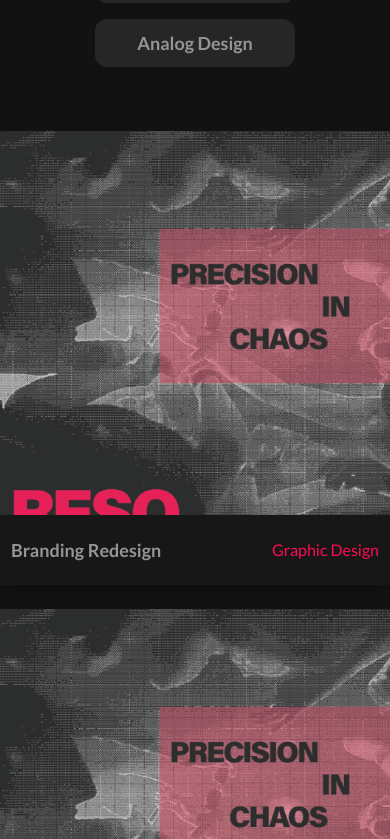
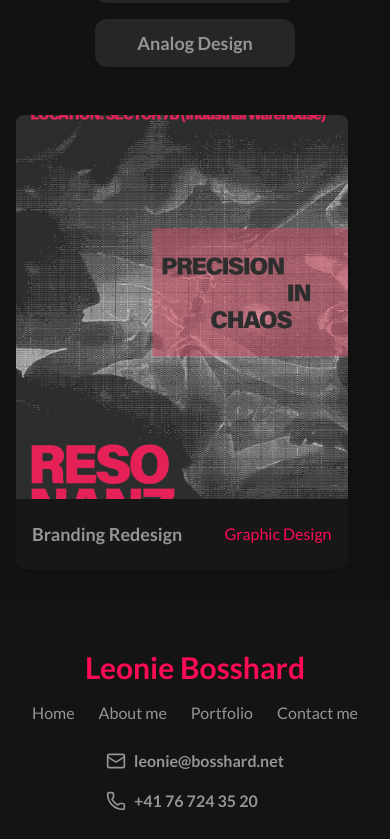
Before and after one commit to HardBoss07/leonie-bosshard-portfolio, a Next.js app: page / in a window 390 px wide. Shown: the part 3085-3924 px from the top of the page. Built offline with nearby package versions, Linux system fonts and the light colour scheme.

Commit message:
reworked project card and project grid to better fit for mobile design

```diff
--- a/components/projects/ProjectCard.tsx
+++ b/components/projects/ProjectCard.tsx
@@ -1,36 +1,36 @@
 import Image from "next/image";
 import { ProjectCardProps } from "@/types/project";
-import { cn } from "@/lib/utils/cn"; // Assuming cn is used for utility classes
+import { cn } from "@/lib/utils/cn";
 
 const ProjectCard: React.FC<ProjectCardProps> = ({
   coverImage,
   name,
   category,
 }) => {
-  // Determine the placeholder image path based on the category
-  // const placeholderImagePath = `/images/placeholder-${category.toLowerCase().replace(/ /g, '-')}.jpg`;
   const placeholderImagePath = `/images/example.png`;
 
   return (
     <div
       className={cn(
         "relative rounded-lg overflow-hidden shadow-lg hover:shadow-xl transition-shadow duration-300",
-        "bg-neutral-900 min-w-[400px] max-w-[400px]", // Changed background to bg-gray-900 for better contrast
+        "bg-neutral-900",
+        "w-[85vw] flex-shrink-0 snap-center",
+        "sm:w-full"
       )}
     >
-      <div className="relative w-full h-96"> {/* Adjusted height to h-96 */}
+      <div className="relative w-full h-96">
         <Image
-          src={placeholderImagePath} // Use placeholder for now
+          src={placeholderImagePath}
           alt={name}
           layout="fill"
           objectFit="cover"
           className="transition-transform duration-300 hover:scale-105"
         />
       </div>
-      <div className="p-4 h-[70px] flex flex-col justify-center"> {/* Added fixed height and centered content vertically */}
-        <div className="flex justify-between items-center"> {/* Flexbox for title and category */}
-          <h3 className="text-lg font-bold text-primary-text truncate">{name}</h3> {/* Added truncate to name */}
-          <p className="text-primary-accent text-md font-normal whitespace-nowrap">{category}</p> {/* Added whitespace-nowrap to category */}
+      <div className="p-4 h-[70px] flex flex-col justify-center">
+        <div className="flex justify-between items-center">
+          <h3 className="text-lg font-bold text-primary-text truncate">{name}</h3>
+          <p className="text-primary-accent text-md font-normal whitespace-nowrap">{category}</p>
         </div>
       </div>
     </div>
--- a/components/projects/ProjectGrid.tsx
+++ b/components/projects/ProjectGrid.tsx
@@ -1,6 +1,6 @@
 import React from "react";
 import { ProjectCardProps } from "@/types/project";
-import ProjectCard from "./ProjectCard"; // Assuming ProjectCard is in the same directory
+import ProjectCard from "@/components/projects/ProjectCard";
 
 interface ProjectGridProps {
   projects: ProjectCardProps[];
@@ -8,9 +8,14 @@ interface ProjectGridProps {
 
 const ProjectGrid: React.FC<ProjectGridProps> = ({ projects }) => {
   return (
-    <div className="flex flex-wrap justify-center gap-6 p-8">
+    <div className="flex overflow-x-auto snap-x snap-mandatory gap-0 mt-12 pb-8  hide-scrollbar sm:grid sm:grid-cols-2 lg:grid-cols-3 sm:gap-6 sm:pb-0">
       {projects.map((project, index) => (
-        <ProjectCard key={index} {...project} />
+        <div
+          key={index}
+          className="min-w-full snap-center px-4 sm:min-w-0 sm:px-0"
+        >
+          <ProjectCard {...project} />
+        </div>
       ))}
     </div>
   );
```
